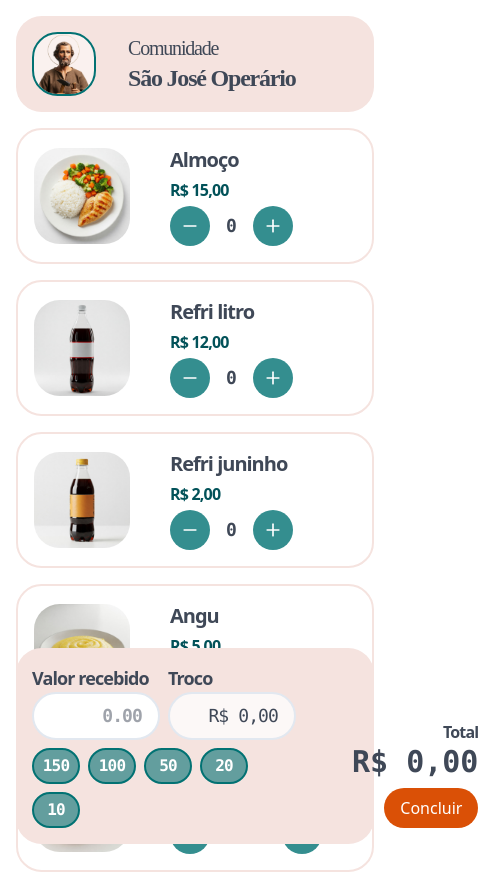
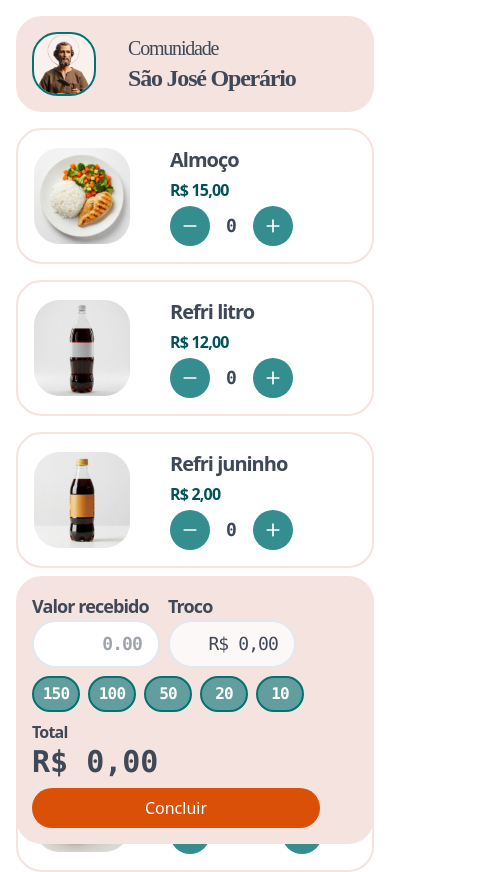
Before and after one commit to AgdaSilvap/caixa-sao-jose, a React (Vite) app: page / in a window 390 px wide. Shown: the top 872 px of the page, 478 px wide, since content can reach past the window. Built offline with nearby package versions, Linux system fonts and the light colour scheme.

Commit message:
Ajusta layout do componente Checkout para melhor responsividade e alinhamento

```diff
--- a/src/components/Checkout.tsx
+++ b/src/components/Checkout.tsx
@@ -19,8 +19,8 @@ export const Checkout = ({ total, resetarCarrinho }: CheckoutProps) => {
   }, [valorPago, total])
 
   return (
-    <div className="sticky bottom-0 z-10 flex gap-2 justify-between bg-orange-teal-5 rounded-lg p-4">
-      <div className="flex flex-col pr-12 gap-2">
+    <div className="sticky bottom-0 z-10 flex flex-col md:flex-row gap-2 justify-between bg-orange-teal-5 rounded-lg p-4">
+      <div className="flex flex-col gap-2">
         <div className="flex gap-2">
           <div className="flex flex-col">
             <label htmlFor="valor" className="text-lg font-bold tracking-tighter">Valor recebido</label>
@@ -77,8 +77,8 @@ export const Checkout = ({ total, resetarCarrinho }: CheckoutProps) => {
           ))}
         </div>
       </div>
-      <div className="flex flex-col gap-2 mt-auto items-end">
-        <dl className="text-right">
+      <div className="flex flex-col gap-2 mt-auto md:items-end">
+        <dl className="md:text-right">
           <dt className="tracking-tighter font-semibold">Total</dt>
           <dd className="font-bold text-3xl font-mono">
             {formatarPreco(total)}
```
